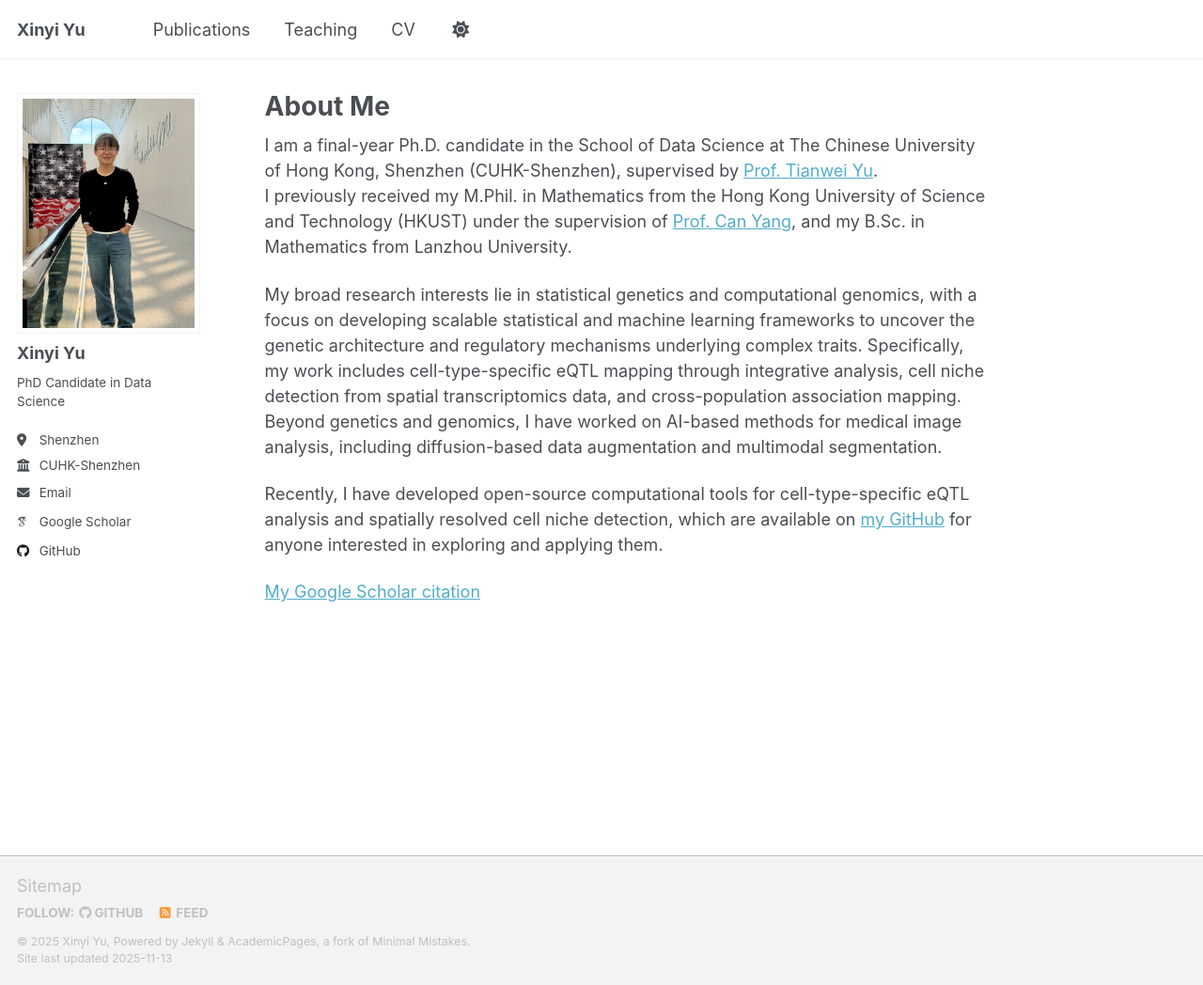
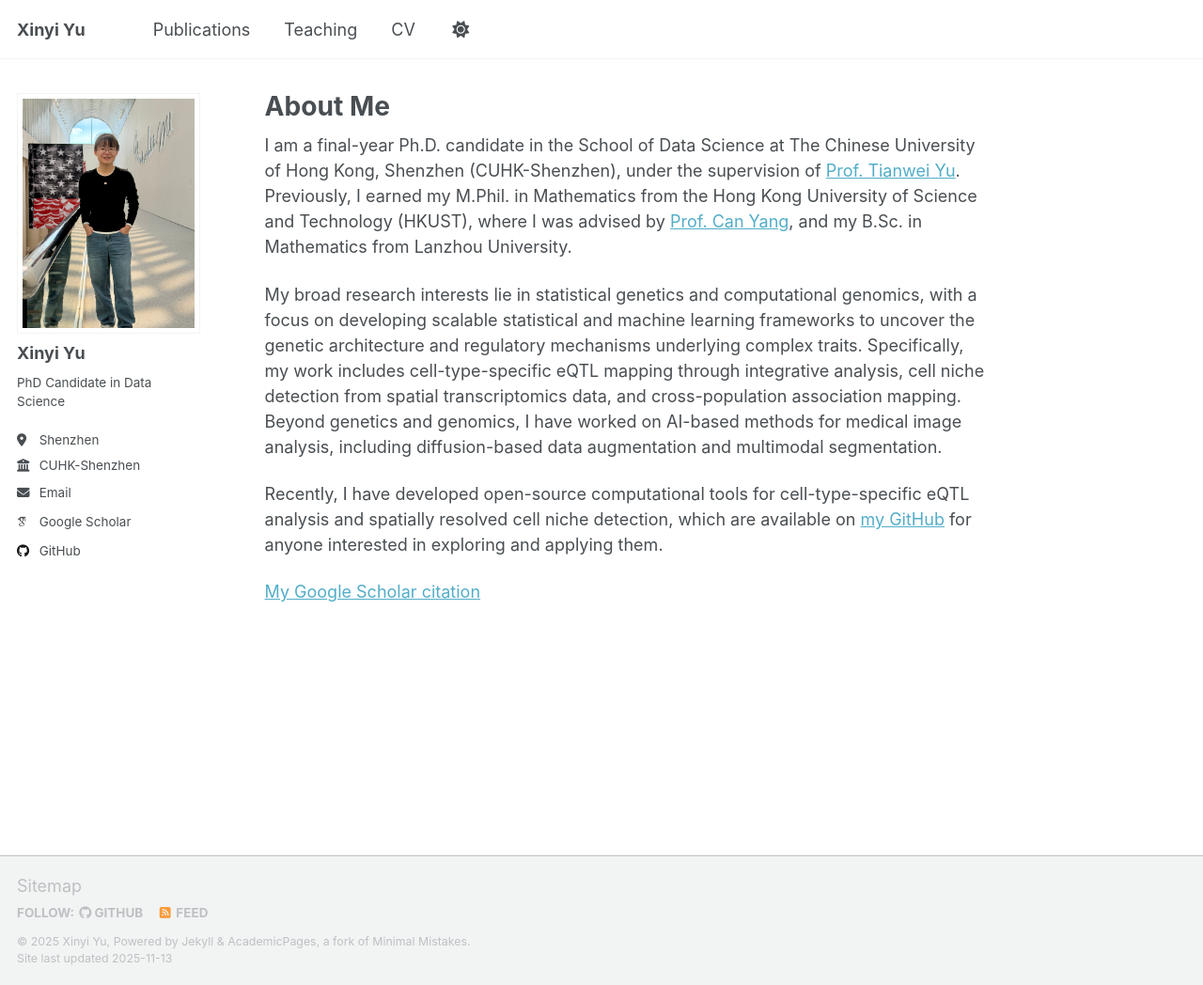
Before and after one commit to xinyiyu/xinyiyu.github.io, a Jekyll site: the page built from _pages/about.md, in a window 1280 px wide and 1048 px high. Shown: the whole window at 94% size. Built offline with Jekyll 4.4.1, drawn with Linux system fonts in a browser that asks for light colours; some web fonts are replaced; a script that is not in the unit is left out.

Commit message:
Update about.md
Update education

```diff
--- a/_pages/about.md
+++ b/_pages/about.md
@@ -7,8 +7,7 @@ redirect_from:
   - /about.html
 ---
 
-I am a final-year Ph.D. candidate in the School of Data Science at The Chinese University of Hong Kong, Shenzhen (CUHK-Shenzhen), supervised by [Prof. Tianwei Yu](https://mypage.cuhk.edu.cn/academics/yutianwei/).
-I previously received my M.Phil. in Mathematics from the Hong Kong University of Science and Technology (HKUST) under the supervision of [Prof. Can Yang](https://sites.google.com/site/eeyangc/), and my B.Sc. in Mathematics from Lanzhou University.
+I am a final-year Ph.D. candidate in the School of Data Science at The Chinese University of Hong Kong, Shenzhen (CUHK-Shenzhen), under the supervision of [Prof. Tianwei Yu](https://mypage.cuhk.edu.cn/academics/yutianwei/).  Previously, I earned my M.Phil. in Mathematics from the Hong Kong University of Science and Technology (HKUST), where I was advised by [Prof. Can Yang](https://sites.google.com/site/eeyangc/), and my B.Sc. in Mathematics from Lanzhou University.
 
 My broad research interests lie in statistical genetics and computational genomics, with a focus on developing scalable statistical and machine learning frameworks to uncover the genetic architecture and regulatory mechanisms underlying complex traits. Specifically, my work includes cell-type-specific eQTL mapping through integrative analysis, cell niche detection from spatial transcriptomics data, and cross-population association mapping. Beyond genetics and genomics, I have worked on AI-based methods for medical image analysis, including diffusion-based data augmentation and multimodal segmentation.
 
```
